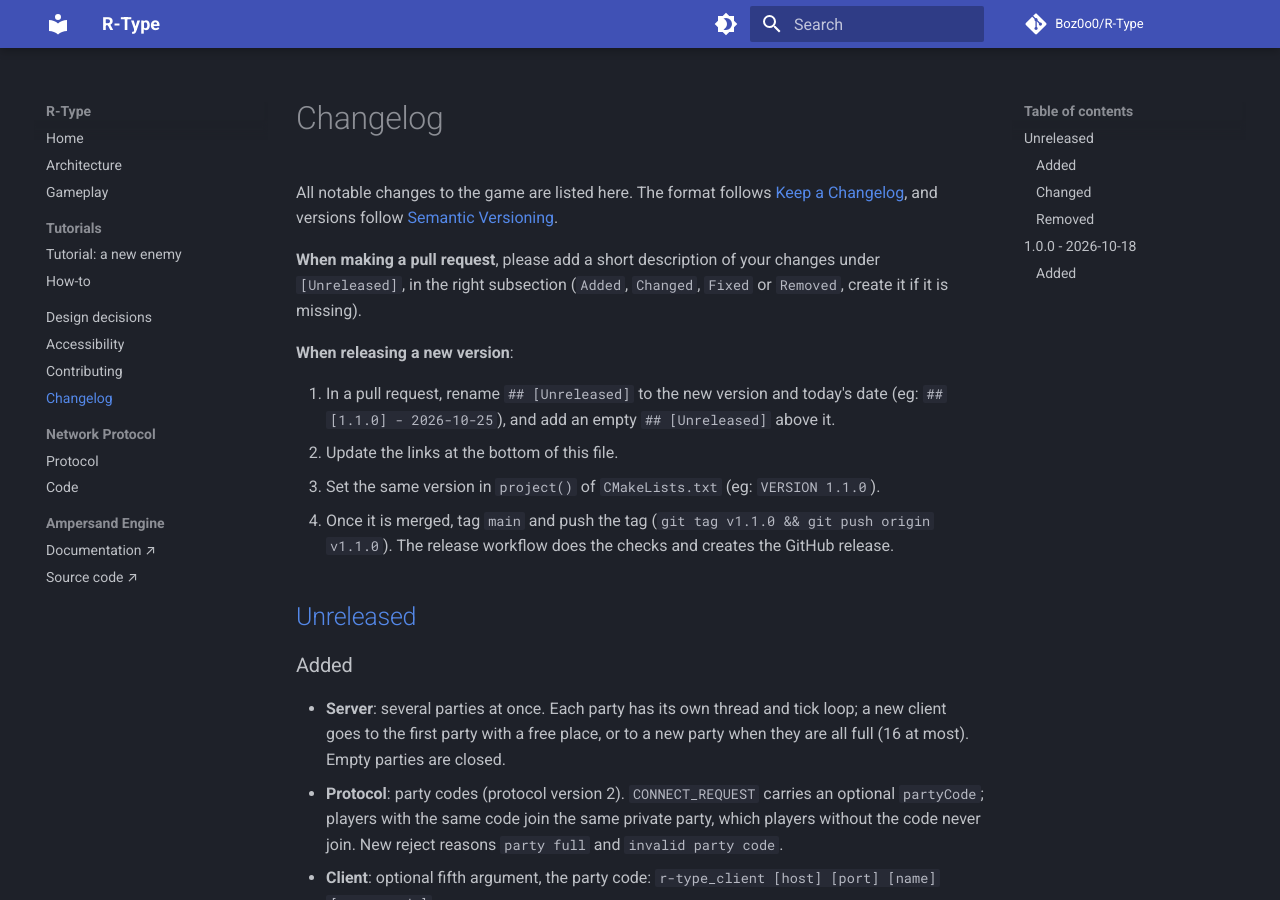
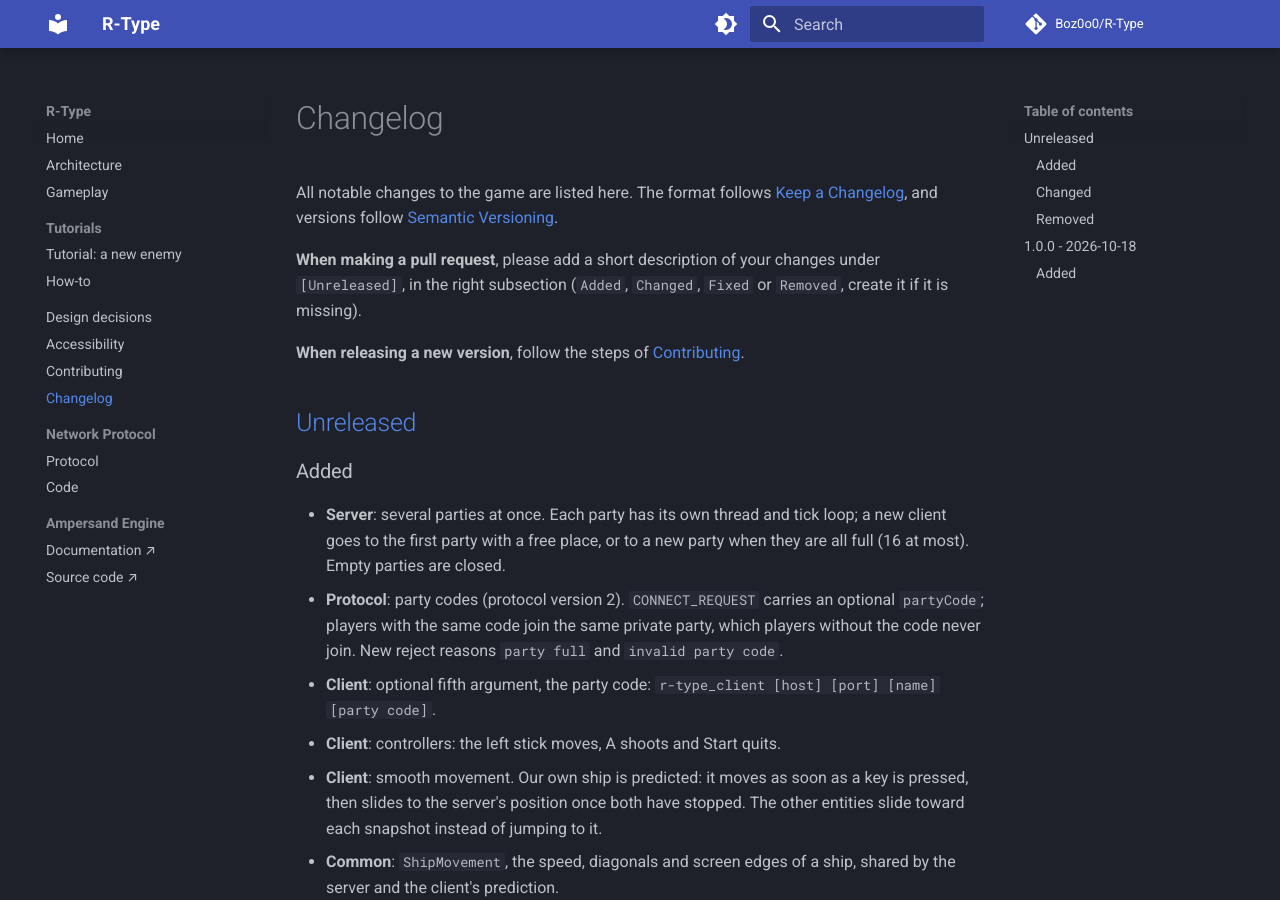
Before and after one commit to Boz0o0/R-Type, an MkDocs documentation site: the page built from docs/mkdocs/changelog.md, in a window 1280 px wide and 900 px high. Built offline with MkDocs 1.6.1 and Material for MkDocs 9.7.7, drawn with Linux system fonts in a browser that asks for light colours; comment, search, counter and statistics services are not loaded.

Commit message:
docs(contributing): the release steps, moved from the changelog

```diff
--- a/CHANGELOG.md
+++ b/CHANGELOG.md
@@ -8,17 +8,8 @@ All notable changes to the game are listed here. The format follows
 under `[Unreleased]`, in the right subsection (`Added`, `Changed`, `Fixed` or
 `Removed`, create it if it is missing).
 
-**When releasing a new version**:
-
-1. In a pull request, rename `## [Unreleased]` to the new version and today's
-   date (eg: `## [1.1.0] - 2026-10-25`), and add an empty `## [Unreleased]` above
-   it.
-2. Update the links at the bottom of this file.
-3. Set the same version in `project()` of `CMakeLists.txt`
-   (eg: `VERSION 1.1.0`).
-4. Once it is merged, tag `main` and push the tag
-   (`git tag v1.1.0 && git push origin v1.1.0`). The release workflow does the
-   checks and creates the GitHub release.
+**When releasing a new version**, follow the steps of
+[Contributing](https://boz0o0.github.io/R-Type/contributing/#release).
 
 ## [Unreleased]
 
```
Also changed, not shown: docs/mkdocs/contributing.md (+7 -1 lines).
